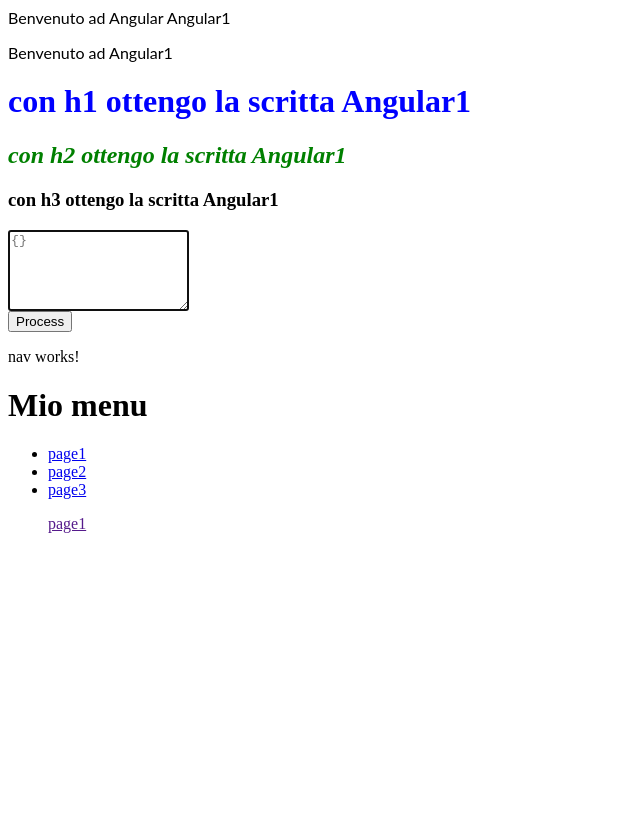
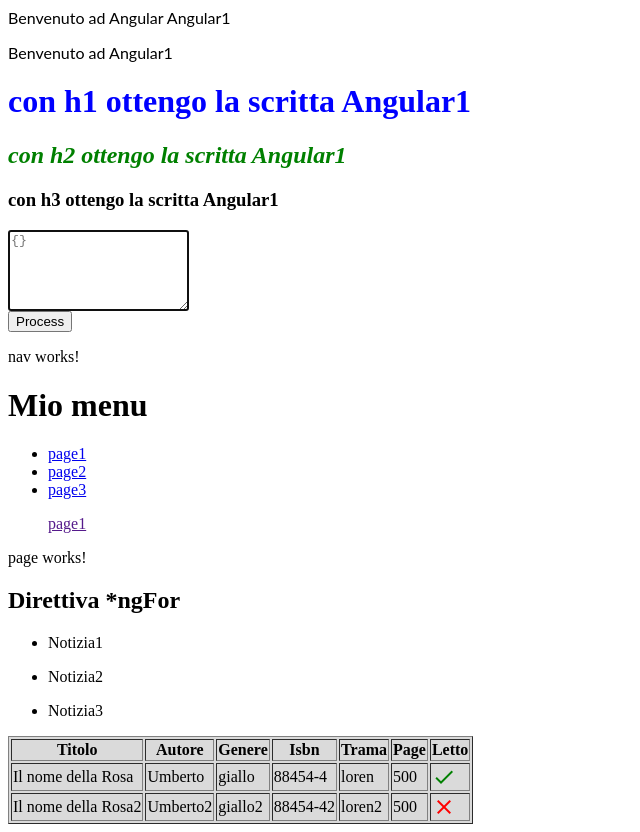
Before and after one commit to TikitakaMike83/VideoCorso, an Angular app: page / in a window 1280 px wide. Shown: the whole page, without its empty margins (0-640 px from the left). Before the commit the page ends 800 px from the top, so only its background shows below. Built offline with nearby package versions, Linux system fonts and the light colour scheme.

Commit message:
3 files modified, 3 added

```diff
--- a/src/app/app.component.html
+++ b/src/app/app.component.html
@@ -21,3 +21,6 @@ con h3 ottengo la scritta {{ title2 }}
 
 <!--  chiamo il secondo component quello nav-->
 <app-menu></app-menu>
+
+<!--  chiamo il component quello page-->
+<app-page></app-page>
--- a/src/app/app.module.ts
+++ b/src/app/app.module.ts
@@ -5,11 +5,11 @@ import { FormsModule } from '@angular/forms';
 import { AppComponent } from './app.component';
 import { HelloComponent } from './hello.component';
 import { NavComponent } from './nav/nav.component';
-
+import { PageComponent } from './page/page.component';
 
 @NgModule({
   imports:      [ BrowserModule, FormsModule ],
-  declarations: [ AppComponent, HelloComponent ,NavComponent],
+  declarations: [ AppComponent, HelloComponent, NavComponent, PageComponent],
   bootstrap:    [ AppComponent ]
 })
 export class AppModule { }
--- /dev/null
+++ b/src/app/page/page.component.css
@@ -0,0 +1,16 @@
+table{
+   background: #dadada;
+}
+
+td{
+  padding: 8x;
+}
+
+.green {
+  color :green;
+  bottom: -10px;
+}
+.red {
+  color :red;
+  bottom: -10px;
+}
--- /dev/null
+++ b/src/app/page/page.component.html
@@ -0,0 +1,38 @@
+<p>
+page works!
+</p>
+<h2>Direttiva *ngFor</h2>
+<ul>
+  <li *ngFor="let notizia of news">
+  <p>{{notizia}}</p>
+  </li>
+</ul>
+
+<table border="1">
+  <!-- Intestazioni-->
+  <tr>
+  <th>Titolo</th>
+  <th>Autore</th>
+  <th>Genere</th>
+  <th>Isbn</th>
+  <th>Trama</th>
+  <th>Page</th>
+  <th>Letto</th>
+  </tr>
+
+<!--leggi quello che c'è in books e inseriscilo nella varialile libro
+Per accedere ad un oggetto uso il punto
+-->
+<tr *ngFor="let libro of books">
+<td>{{libro.titolo}}</td>
+<td>{{libro.autore}}</td>
+<td>{{libro.genere}}</td>
+<td>{{libro.isbn}}</td>
+<td>{{libro.trama}}</td>
+<td>{{libro.page}}</td>
+<td>
+<span *ngIf="libro.letto==='OK'" class="material-icons green">done</span>
+<span *ngIf="libro.letto==='NO'" class="material-icons red">close</span>
+</td>
+</tr>
+</table>
--- /dev/null
+++ b/src/app/page/page.component.ts
@@ -0,0 +1,39 @@
+import { Component, OnInit } from '@angular/core';
+
+@Component({
+  selector: 'app-page',
+  templateUrl: './page.component.html',
+  styleUrls: ['./page.component.css']
+})
+export class PageComponent implements OnInit {
+news = [
+  'Notizia1',
+  'Notizia2',
+  'Notizia3'
+];
+books = [
+  {
+    titolo: 'Il nome della Rosa',
+    autore: 'Umberto',
+    genere: 'giallo',
+    isbn:'88454-4',
+    trama: 'loren',
+    page : 500,
+    letto : 'OK'
+  },
+  {
+    titolo: 'Il nome della Rosa2',
+    autore: 'Umberto2',
+    genere: 'giallo2',
+    isbn:'88454-42',
+    trama: 'loren2',
+    page : 500,
+    letto : 'NO'
+  },
+];
+  constructor() { }
+
+  ngOnInit() {
+  }
+
+}
--- a/src/index.html
+++ b/src/index.html
@@ -1 +1,16 @@
-<my-app>loading</my-app>
+<html lang="en">
+<head>
+  <meta charset="utf-8">
+  <title>Ciao</title>
+  <base href="/">
+
+  <meta name="viewport" content="width=device-width, initial-scale=1">
+
+  <link href="https://fonts.googleapis.com/icon?family=Material+Icons"
+  rel="stylesheet">
+  <link rel="icon" type="image/x-icon" href="favicon.ico">
+</head>
+<body>
+    <my-app>loading</my-app>
+</body>
+</html>
```
